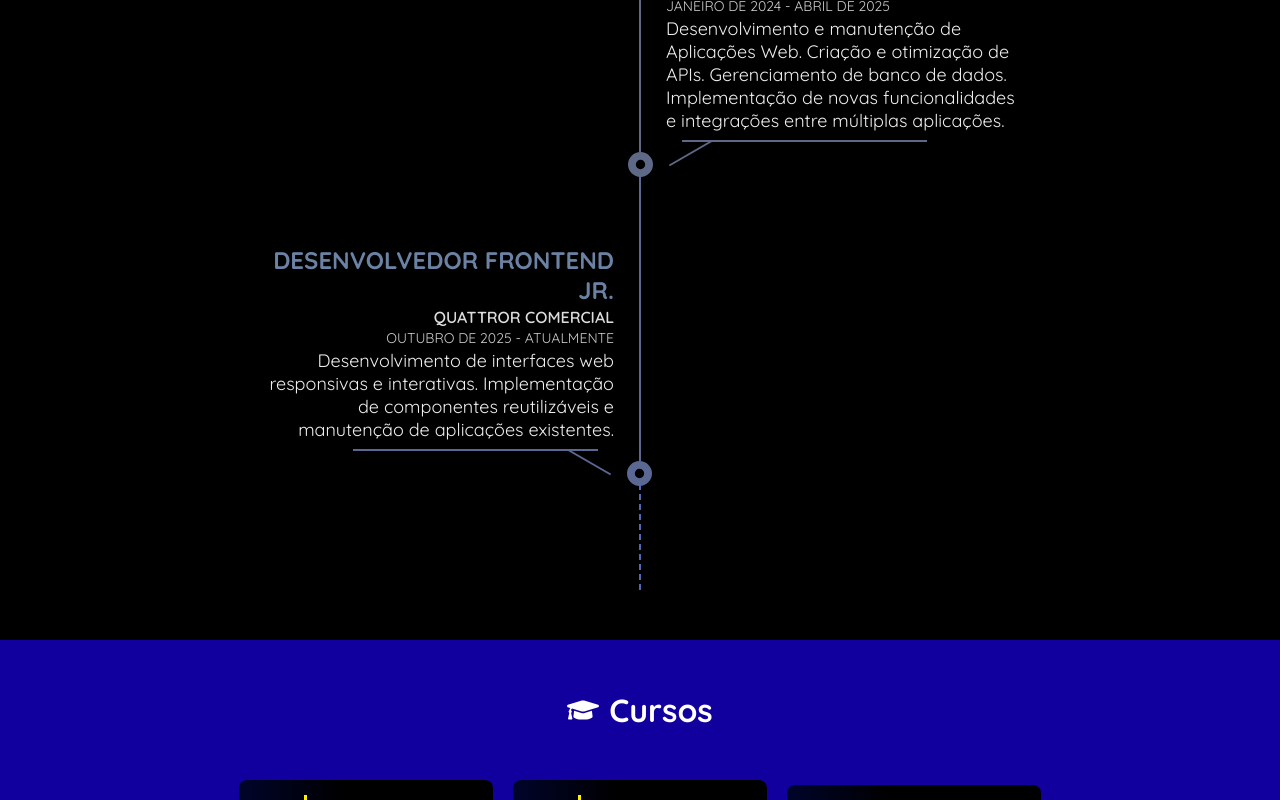
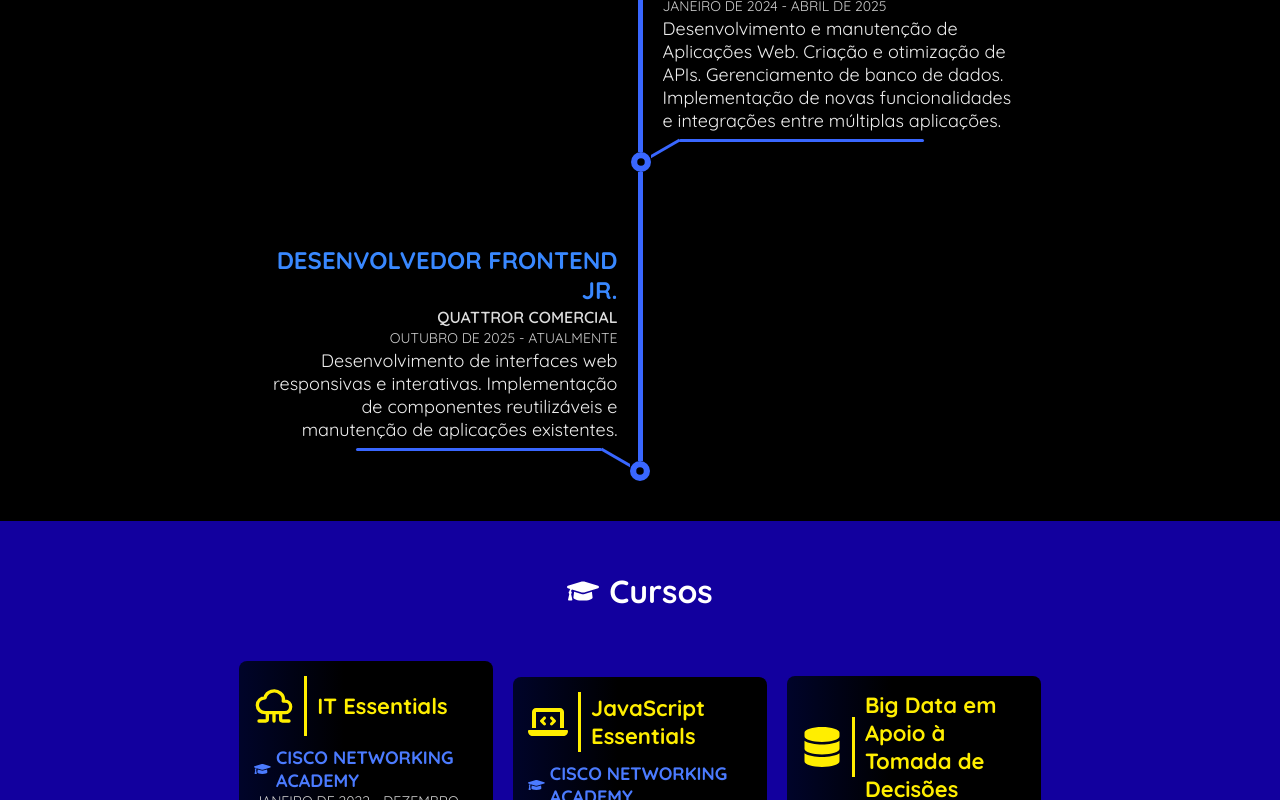
Before and after one commit to mgrigoleto/about-me, a Next.js app: page / in a window 1280 px wide. Shown: the part 2080-2880 px from the top of the page. Built offline with nearby package versions, Linux system fonts and the light colour scheme.

Commit message:
refactored the timeline and some other stuff with css animations

```diff
--- a/src/app/components/Body/components/Courses/Courses.css
+++ b/src/app/components/Body/components/Courses/Courses.css
@@ -26,6 +26,12 @@
     );
     background-size: 200% 100%;
     animation: lightReflection 3s linear infinite;
+    transition: all 0.3s ease-in-out;
+}
+
+.course:hover {
+    /* animation: shake 0.5s ease-in-out 0s 2 alternate; */
+    transform: scale(1.05)
 }
 
 .course-title {
@@ -53,6 +59,10 @@
 }
 
 .course-platform {
+    display: flex;
+    align-items: center;
+    gap: 5px;
+    font-size: 18px;
     color: #4b7bff;
     text-transform: uppercase;
 }
@@ -64,7 +74,7 @@
 }
 
 .course-description {
-    font-size: 18px;
+    font-size: 16px;
     color: #fff;
 }
 
--- a/src/app/components/Body/components/Courses/Courses.tsx
+++ b/src/app/components/Body/components/Courses/Courses.tsx
@@ -26,7 +26,7 @@ const Courses = (props: { language: string }) => {
                             <span className='title-icon'><>{course.icon}</></span>
                             <span className='title-text'>{course.title}</span>
                         </div>
-                        <h4 className='course-platform'>{course.platform}</h4>
+                        <h4 className='course-platform'><FaGraduationCap style={{fontSize: '22px'}}/> {course.platform}</h4>
                         <span className="course-date-range">{course.start} {course.end && '-'} {course.end}</span>
                         <p className='course-description'>{course.description}</p>
                     </div>
--- a/src/app/components/Body/components/Experience/Content.tsx
+++ b/src/app/components/Body/components/Experience/Content.tsx
@@ -52,13 +52,6 @@ export const contentPTBR: ExperienceContent = {
             start: "Outubro de 2025",
             end: "Atualmente",
             description: "Desenvolvimento de interfaces web responsivas e interativas. Implementação de componentes reutilizáveis e manutenção de aplicações existentes."
-        },
-        {
-            title: "",
-            company: "",
-            start: "",
-            end: "",
-            description: ""
         }
     ]
 }
--- a/src/app/components/Body/components/Experience/Experience.css
+++ b/src/app/components/Body/components/Experience/Experience.css
@@ -1,5 +1,6 @@
 :root {
-    --timeline-line-color: #3967ff;
+    --timeline-line-color: #3967ff ;
+    --timeline-line-glow-color: rgb(158, 189, 255);
 }
 
 .timeline-line {
@@ -22,21 +23,7 @@
     width: 40%;
     gap: 2px;
     padding: 70px 25px 30px 25px;
-    filter: saturate(0.2);
-    animation: enlighten 5s infinite;
     margin: 13px 0 0 0;
-}
-
-@keyframes enlighten {
-    0% {
-      filter: saturate(0.2)
-    }
-    50% {
-      filter: saturate(2);
-    }
-    100% {
-      filter: saturate(0.2);
-    }
 }
 
 #experience-timeline {
@@ -46,6 +33,34 @@
     align-items: center;
     width: 100%;
     position: relative;
+}
+
+#experience-timeline::after {
+    content: "";
+    position: absolute;
+    top: 30px;
+    width: 5px;
+    border-radius: 5px;
+    height: calc(100% - 30px);
+    background: linear-gradient(
+        to bottom,
+        var(--timeline-line-color) 0%,
+        var(--timeline-line-color) 35%,
+        var(--timeline-line-glow-color) 50%,
+        var(--timeline-line-color) 65%,
+        var(--timeline-line-color) 100%
+    );
+    background-size: 100% 200%;
+    animation: fadingLine 10s linear infinite;
+}
+
+@keyframes fadingLine {
+    0% {
+      background-position: 0 0;
+    }
+    100% {
+      background-position: 0 -200%;
+    }
 }
 
 #start-point {
@@ -59,45 +74,35 @@
     text-align: right;
     align-items: flex-end;
     justify-content: right;
-    border-right: 2px solid var(--timeline-line-color);
-    margin-right: -2px;
+    margin-right: -5px;
 }
 
 .right-side {
     text-align: left;
     align-items: flex-start;
     justify-content: left;
-    border-left: 2px solid var(--timeline-line-color);
-    margin-left: -2px;
-}
-
-.last-exp-left-side {
-    border-right: 2px dashed var(--timeline-line-color);
-}
-
-.last-exp-right-side {
-    border-left: 2px dashed var(--timeline-line-color);
+    margin-left: -5px;
 }
 
 .left-side-point,
 .right-side-point {
     z-index: 100;
     position: absolute;
-    bottom:-15px;
+    bottom:-10px;
     display: flex;
     align-items: center;
     justify-content: center;
     color: var(--timeline-line-color);
-    font-size: 25px;
+    font-size: 20px;
     background-color: black;
 }
 
 .left-side-point {
-    right: -13px;
+    right: -7px;
 }
 
 .right-side-point {
-    left: -13px;
+    left: -7px;
 }
 
 .title {
@@ -131,7 +136,8 @@
     position: absolute;
     bottom: 20px;
     width: 60%;
-    height: 2px;
+    height: 3px;
+    border-radius: 5px;
     background-color: var(--timeline-line-color);
 }
 
@@ -143,22 +149,22 @@
     left: 41px;
 }
 
-.right-bottom-line-wing {
+.right-bottom-line-wing,
+.left-bottom-line-wing {
     position: absolute;
-    left: -5;
+    /* border-radius: 5px; */
     bottom: 8px;
     width: 50px;
-    height: 2px;
+    height: 3px;
     background-color: var(--timeline-line-color);
+}
+
+.right-bottom-line-wing {
+    left: -5px;
     transform: rotate(-30deg);
 }
 
 .left-bottom-line-wing {
-    position: absolute;
-    right: -5;
-    bottom: 8px;
-    width: 50px;
-    height: 2px;
-    background-color: var(--timeline-line-color);
+    right: -5px;
     transform: rotate(30deg);
 }
--- a/src/app/components/Body/components/Experience/Experience.tsx
+++ b/src/app/components/Body/components/Experience/Experience.tsx
@@ -18,6 +18,20 @@ const Experience = (props: { language: string }) => {
         }
     }, [props.language])
 
+    const buildLineWing = (left: boolean) => {
+        return (
+            <>
+                {
+                    left && <span className="left-bottom-line-wing" />
+                }
+                <span className={`bottom-exp-line ${left ? 'left-side-line' : 'right-side-line'}`} />
+                {
+                    !left && <span className="right-bottom-line-wing" />
+                }
+            </>
+        )
+    }
+
     return (
         <div className='black-box'>
             <h1> <FaBriefcase /> {props.language === "ptbr" ? contentPTBR.title : contentEN.title}</h1>
@@ -25,34 +39,37 @@ const Experience = (props: { language: string }) => {
                 <div id="start-point">
                     <FaFlagCheckered />
                 </div>
-                {exps.map((exp, index) => (
+                {exps.map((exp, index) => {
+                    const left = index % 2 == 0
+                    const right = index % 2 != 0
+
+                    return (
                         <div key={index} className="timeline-line">
-                        {index % 2 != 0 && <div className="spacer"></div>}
+                            {right && <div className="spacer"></div>}
                             <div
-                            className={`${index + 1 == exps.length && index % 2 != 0 && 'last-exp-right-side'} ${index + 1 == exps.length && index % 2 == 0 && 'last-exp-left-side'} ${index % 2 == 0 ? 'left-side' : 'right-side'} experience-item`}
-                            style={{animationDelay: `${index * 0.5}s`}}
+                                className={`
+                                    ${left ?
+                                        'left-side' : 'right-side'}
+                                                 experience-item`}
                             >
                                 <h3 className="title">{exp.title}</h3>
                                 <p className="company">{exp.company}</p>
-                            <p className="date-range">{exp.start} {exp.end && '-'} {exp.end}</p>
+                                <p className="date-range">
+                                    {exp.start} {exp.end && '-'} {exp.end}
+                                </p>
                                 <p className="description">{exp.description}</p>
-                            <span className={`${index % 2 == 0 ? 'left-side-point' : 'right-side-point'}`}>
-                                {index + 1 != exps.length ? <FaCircleDot /> : <></>}
+                                <span className={`${left ? 'left-side-point' : 'right-side-point'}`}>
+                                    <FaCircleDot />
                                 </span>
 
                                 {/* Wing comming out of the timeline */}
-                            {index + 1 != exps.length &&
-                                <>
-                                    {index % 2 == 0 && <span className="left-bottom-line-wing"></span>}
-                                    <span className={`bottom-exp-line  ${index % 2 == 0 ? 'left-side-line' : 'right-side-line'}`} ></span>
-                                    {index % 2 != 0 && <span className="right-bottom-line-wing"></span>}
-                                </>
-                            }
+                                {buildLineWing(left)}
                             </div>
-                        {index % 2 == 0 && <div className="spacer"></div>}
+                            {left && <div className="spacer"></div>}
                         </div>
 
-                ))}
+                    )
+                })}
             </div>
         </div>
     )
--- a/src/app/components/Body/components/Introduction/Content.tsx
+++ b/src/app/components/Body/components/Introduction/Content.tsx
@@ -73,7 +73,7 @@ export const contentPTBR: IntroductionContent = {
 export const contentEN: IntroductionContent = {
     name: "Maurício Grigoleto Belinassi",
     email: "grigoleto.2002@gmail.com",
-    intro: "Howdy! My name is Maurício and I'm a Full-Stack Developer.",
+    intro: "Howdy! My name is Maurício and I'm a Full-Stack Software Developer.",
     listTitle: "Some of my qualifications include:",
     list: [
         {
@@ -82,7 +82,7 @@ export const contentEN: IntroductionContent = {
         },
         {
             icon: <FaCode />,
-            text: `${getYearsDiff(2023)} years working as a Developer;`
+            text: `${getYearsDiff(2023)} years working as a developer;`
         },
         {
             icon: <FaDatabase />,
```
Lines whose indentation alone changed are shown as unchanged.
